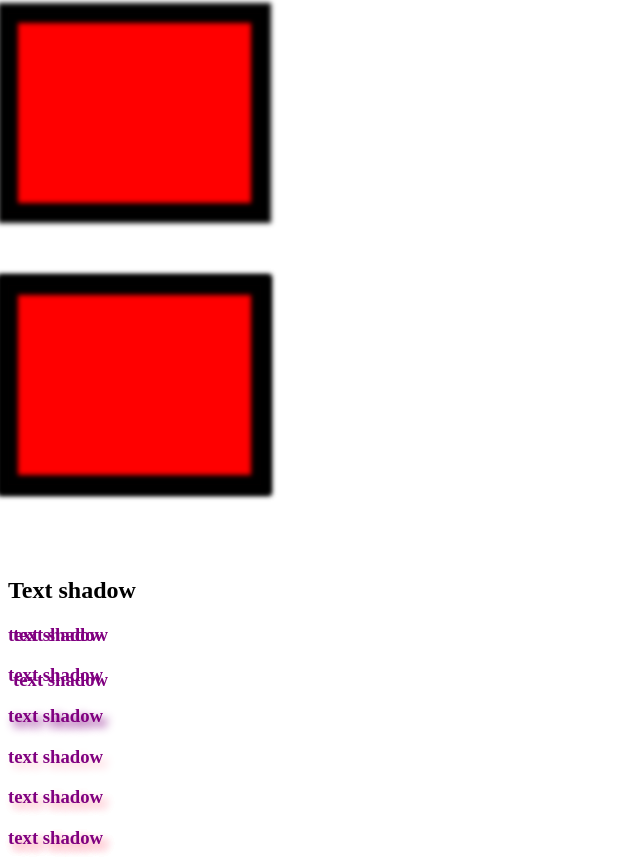
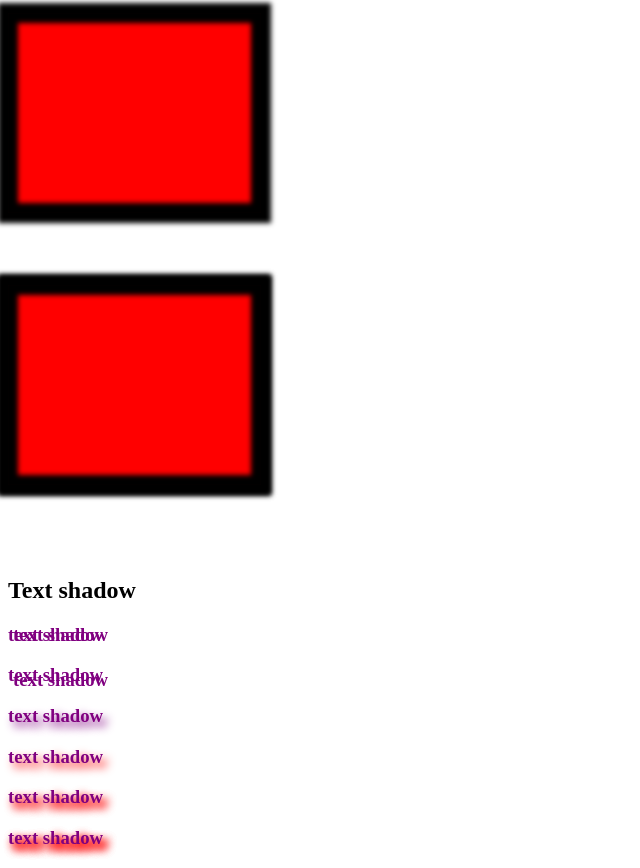
Before and after one commit to MdMoazzem99/css_shado, a plain HTML site: page index.html in a window 1280 px wide. Shown: the part 3378-4246 px from the top of the page, without its empty margins (0-640 px from the left). Drawn offline with Linux system fonts and the light colour scheme.

Commit message:
Update style.css

```diff
--- a/css/style.css
+++ b/css/style.css
@@ -99,14 +99,14 @@
 }
 .v{
 	color: purple;
-	text-shadow: 5px 5px 10px pink;
+	text-shadow: 5px 5px 10px red;
 }
 .vi{
 	color: purple;
-	text-shadow: 5px 5px 10px pink,  5px 5px 10px pink;
+	text-shadow: 5px 5px 10px red,  5px 5px 10px red;
 }
 .vii{
 	color: purple;
-	text-shadow: 5px 5px 10px pink,  5px 5px 10px pink, 5px 5px 10px pink;
+	text-shadow: 5px 5px 10px red,  5px 5px 10px red, 5px 5px 10px red;
 }
 /*text shadow end*/
```
